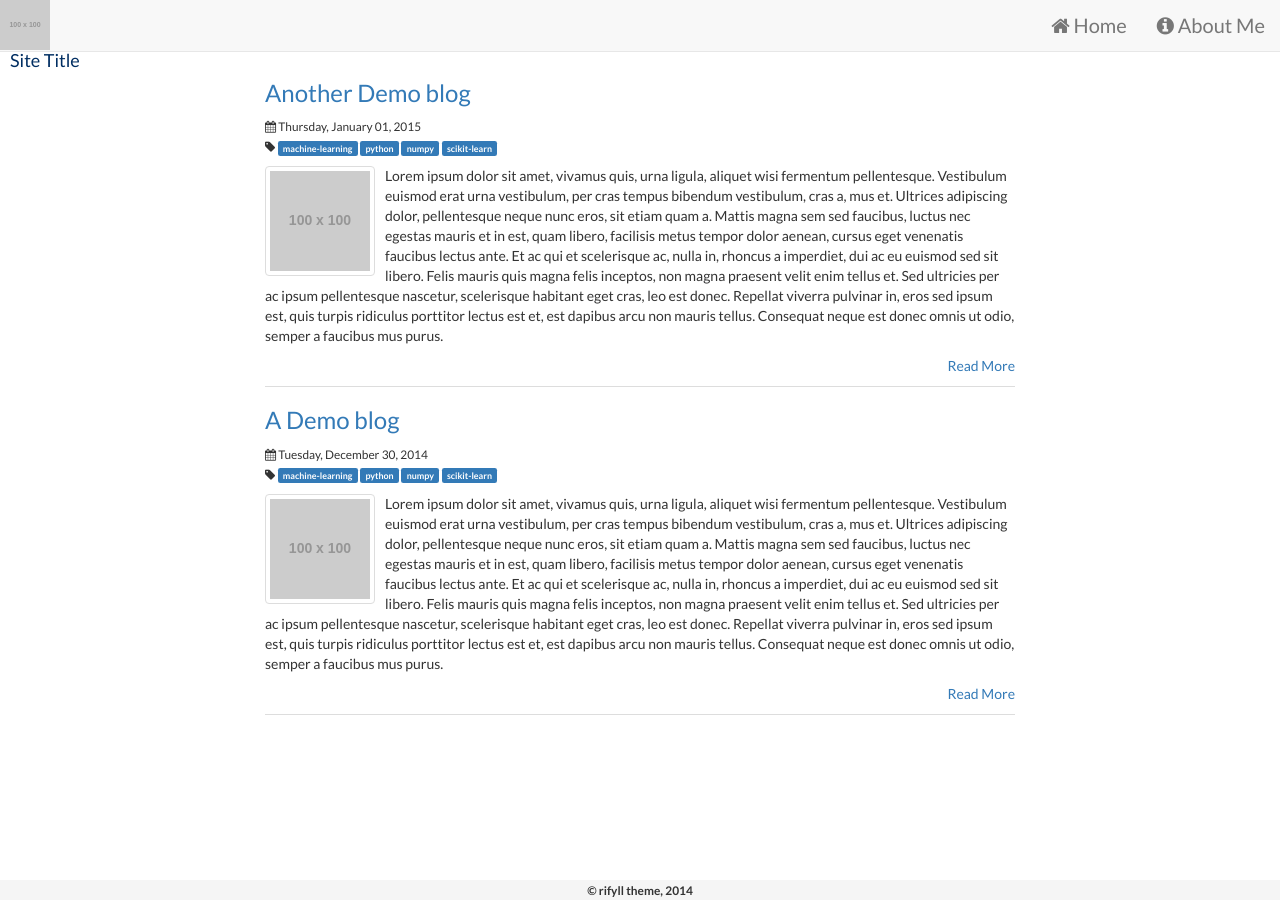
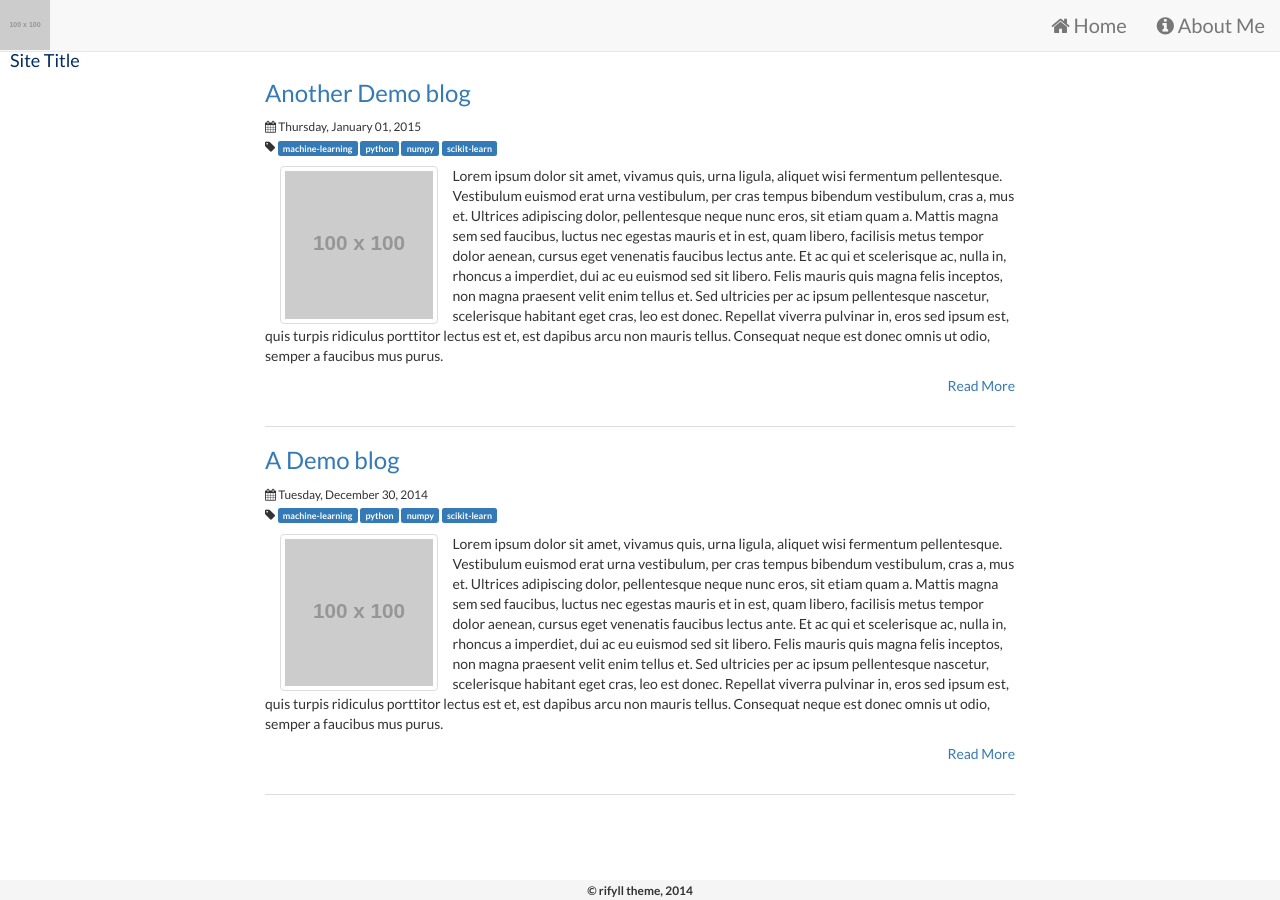
Before and after one commit to HypothesisWorks/hypothesis, a Jekyll site: the page built from HypothesisWorks.github.io/index.html, in a window 1280 px wide. Built offline with Jekyll 4.4.1, drawn with Linux system fonts in a browser that asks for light colours; nearby versions of some CDN libraries.

Commit message:
updated the index page
the post thumbnail is now responsive

```diff
--- a/HypothesisWorks.github.io/assets/css/site.css
+++ b/HypothesisWorks.github.io/assets/css/site.css
@@ -64,6 +64,7 @@ body {
 .blog-short{
   border-bottom:1px solid #ddd;
   padding-bottom:30px;
+  display: table;
 
 }
 .blog-short .excerpt{
@@ -139,3 +140,9 @@ background-color:#0e76a8;
 .centered-text{
   text-align: center;
 }
+
+
+/* front page stuff */
+.imgcontainer img{
+  width: 100%;
+}
--- a/HypothesisWorks.github.io/index.html
+++ b/HypothesisWorks.github.io/index.html
@@ -15,7 +15,7 @@ date: 2014-10-19 23:51
 			</time>
 		  </small>
          </div>
-		<div class="margin10">
+		    <div class="margin10">
           <small>
             <i class="fa fa-tag"></i>
             {% for tag in post.tags %}
@@ -24,8 +24,10 @@ date: 2014-10-19 23:51
           </small>
         </div>
         {% if post.thumbnail %}
-          <img src="{{post.thumbnail}}"
-          alt="{{post.title}}"  class="pull-left img-responsive thumb margin10 img-thumbnail" />
+          <div class="imgcontainer col-xs-12 col-sm-4 col-md-3 col-lg-3">
+            <img src="{{post.thumbnail}}"
+            alt="{{post.title}}"  class="pull-left img-responsive thumb img-thumbnail" />
+          </div>
         {% endif %}
         <article class="excerpt">{{post.excerpt}}</article>
         <a class="pull-right marginBottom10" href="{{post.url | prepend: site.baseurl }}">Read More</a>
```
